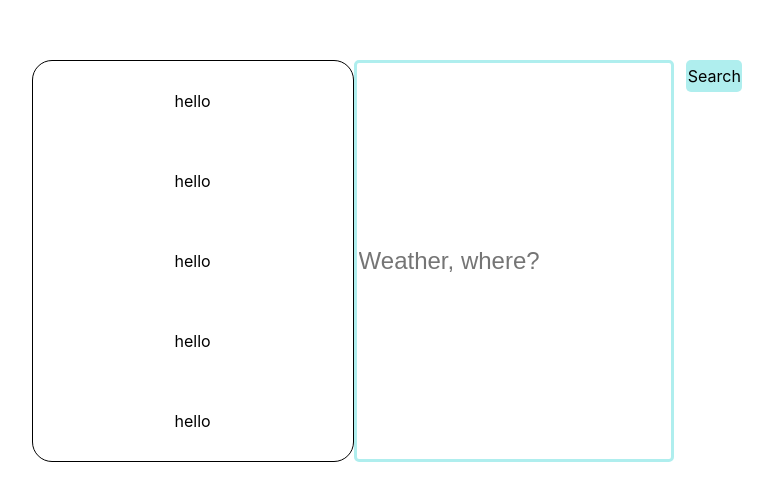
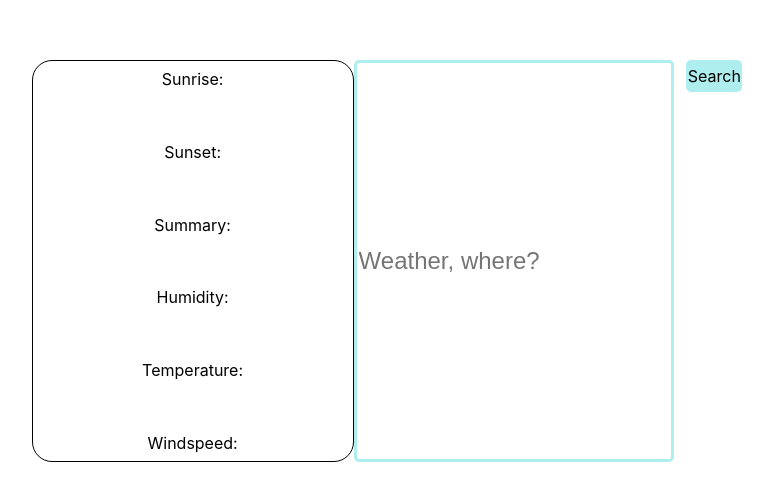
Before and after one commit to peterheinum/weather, a React (Create React App) app: page / in a window 1280 px wide. Shown: the part 139-640 px from the top of the page, without its empty margins (253-1026 px from the left). Built offline with nearby package versions, Linux system fonts and the light colour scheme.

Commit message:
first working react thing yay

```diff
--- a/src/App.js
+++ b/src/App.js
@@ -38,26 +38,20 @@
     }).then(data => data.json()).then(result => {
       this.setState({
         weatherInfo: [
-          {
-            humidity: result.Humidity,
-            temperature: result.Temperature,
-            summary: result.summary,
-            sunrise: result.sunrise,
-            sunset: result.sunset,
-            windspeed: result.windSpeed,
-          }
+          result.Humidity,
+          result.Temperature,
+          result.summary,
+          result.sunrise,
+          result.sunset,
+          result.windSpeed
         ]
       })
-      console.log(result);
     });
   }
 
 
   render() {
-    this.state.weatherInfo.forEach(value => {
-      console.log(value);
 
-    })
 
 
 
--- a/src/components/smartcard.jsx
+++ b/src/components/smartcard.jsx
@@ -2,36 +2,25 @@
 import '../smartcard.css'
 
 export default class smartcard extends Component {
-  constructor(props) {
-    super();
-    this.state = {
-      weatherInfo: []
-      }
-  }
-
-
-
   render() {
-    const { weatherInfo } = this.state;
-    weatherInfo.map(value => {
-      console.log(value);
-    })
-      return (
-        <div className="weatherCardBorder">
-          <p>hello</p>
-          <p>hello</p>
-          <p>hello</p>
-          <p>hello</p>
-          <p>hello</p>
-        </div>
-      )
+    const { weatherInfo } = this.props;
+    // console.log({weatherInfo});
+    console.log(weatherInfo);
+    const humidity = weatherInfo[0];
+    const temperature = weatherInfo[1];
+    const summary = weatherInfo[2];
+    const sunrise = weatherInfo[3];
+    const sunset = weatherInfo[4];
+    const windspeed = weatherInfo[5];
+    return (
+      <div className="weatherCardBorder">
+        <div>Sunrise: {sunrise}</div> <br></br>
+        <div>Sunset: {sunset}</div><br></br>
+        <div>Summary: {summary}</div><br></br>
+        <div>Humidity: {humidity}</div><br></br>
+        <div>Temperature: {temperature}</div><br></br>
+        <div>Windspeed: {windspeed}</div>
+      </div>
+    )
   }
 }
-
-
-
-// <div>Sunrise: {sunrise}</div> <br></br>
-// <div>Sunset: {sunset}</div><br></br>
-// <div>Summary: {summary}</div><br></br>
-// <div>Humidity: {humidity}</div><br></br>
-// <div>Temperature: {temperature}</div><br></br>
```
Also changed, not shown: src/Weather.jsx (deleted, +0 -20 lines), 1 other file (tests, documents, lock files or other folders).
